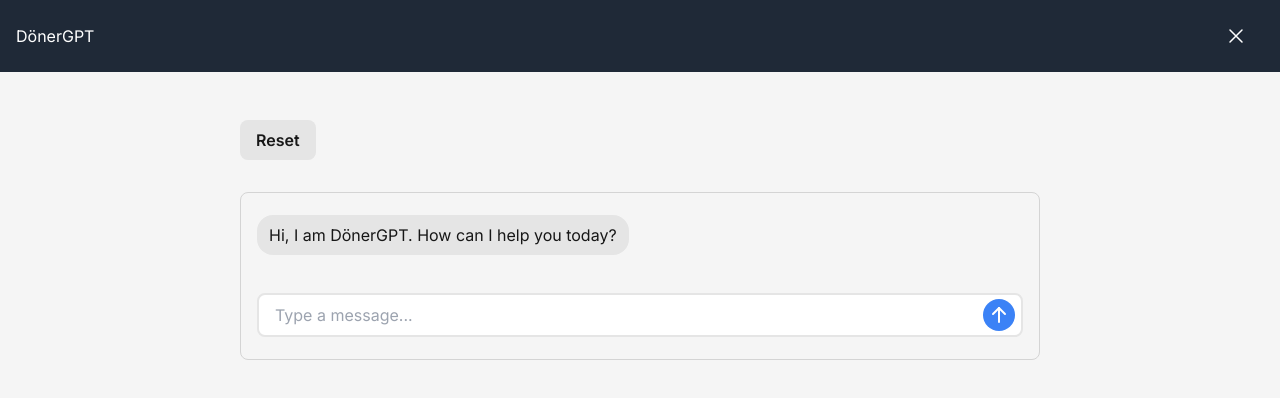
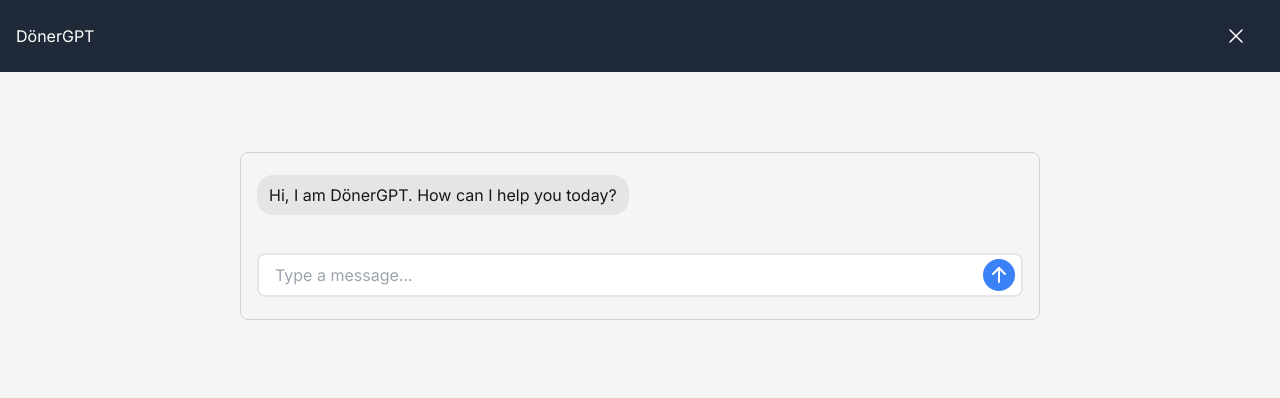
Before and after one commit to sonam-shrish/frontend-doenergpt, a Next.js app: page / in a window 1280 px wide. Both pictures are taken after a click on the button 1228 px from the left and 718 px from the top of the page. Shown: the top 398 px of the page. Built offline with nearby package versions, Linux system fonts and the light colour scheme.

Commit message:
removed reset button

```diff
--- a/src/components/Chat/Chat.js
+++ b/src/components/Chat/Chat.js
@@ -10,7 +10,7 @@ const Chat = (props) => { // Using arrow function for brevity
   return (
     <>
       <div className="flex flex-row justify-between items-center mb-4 sm:mb-8">
-        <ResetChat onReset={onReset} />
+        {/* <ResetChat onReset={onReset} /> */}
       </div>
 
       <div className="flex flex-col rounded-lg px-2 sm:p-4 sm:border border-neutral-300">
```
